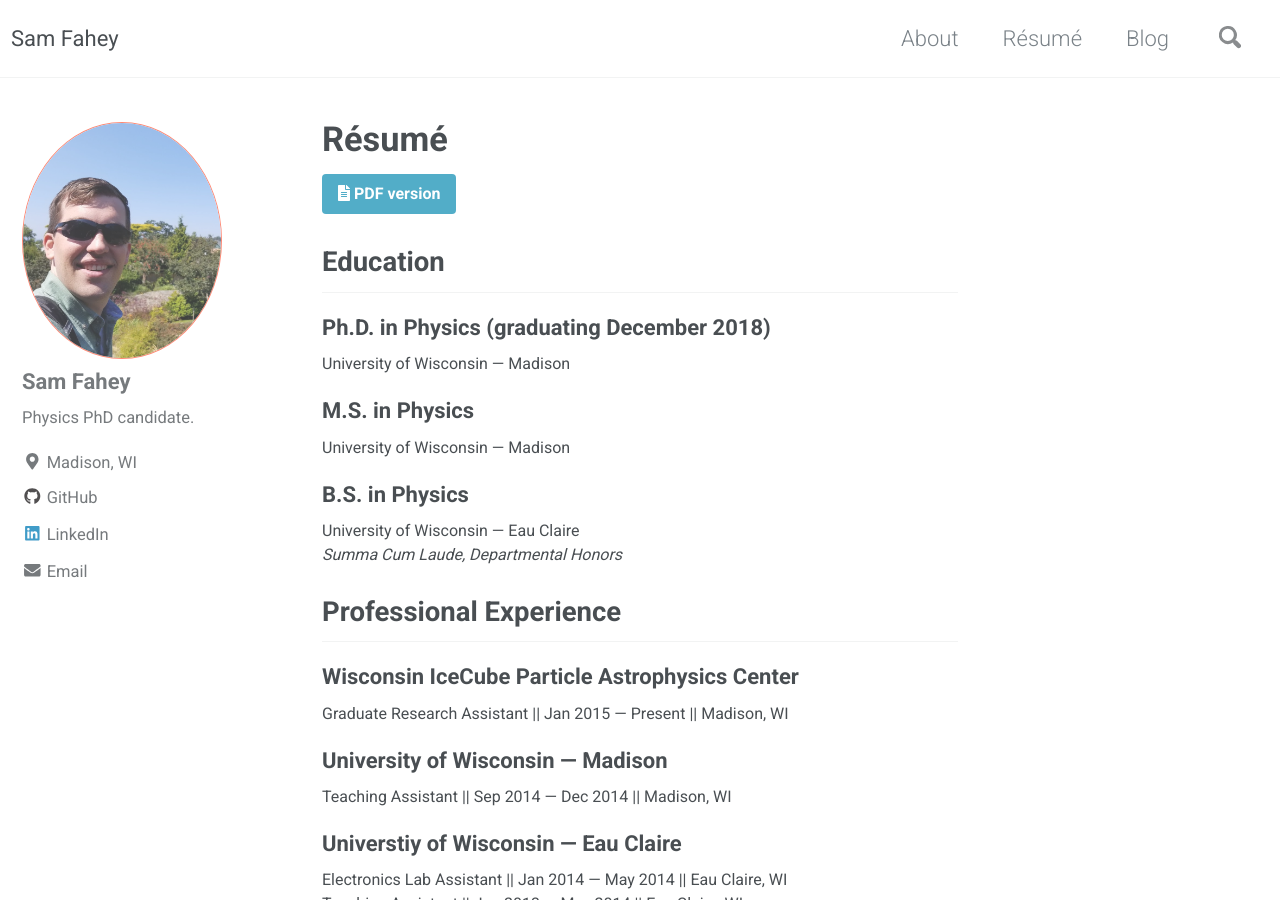
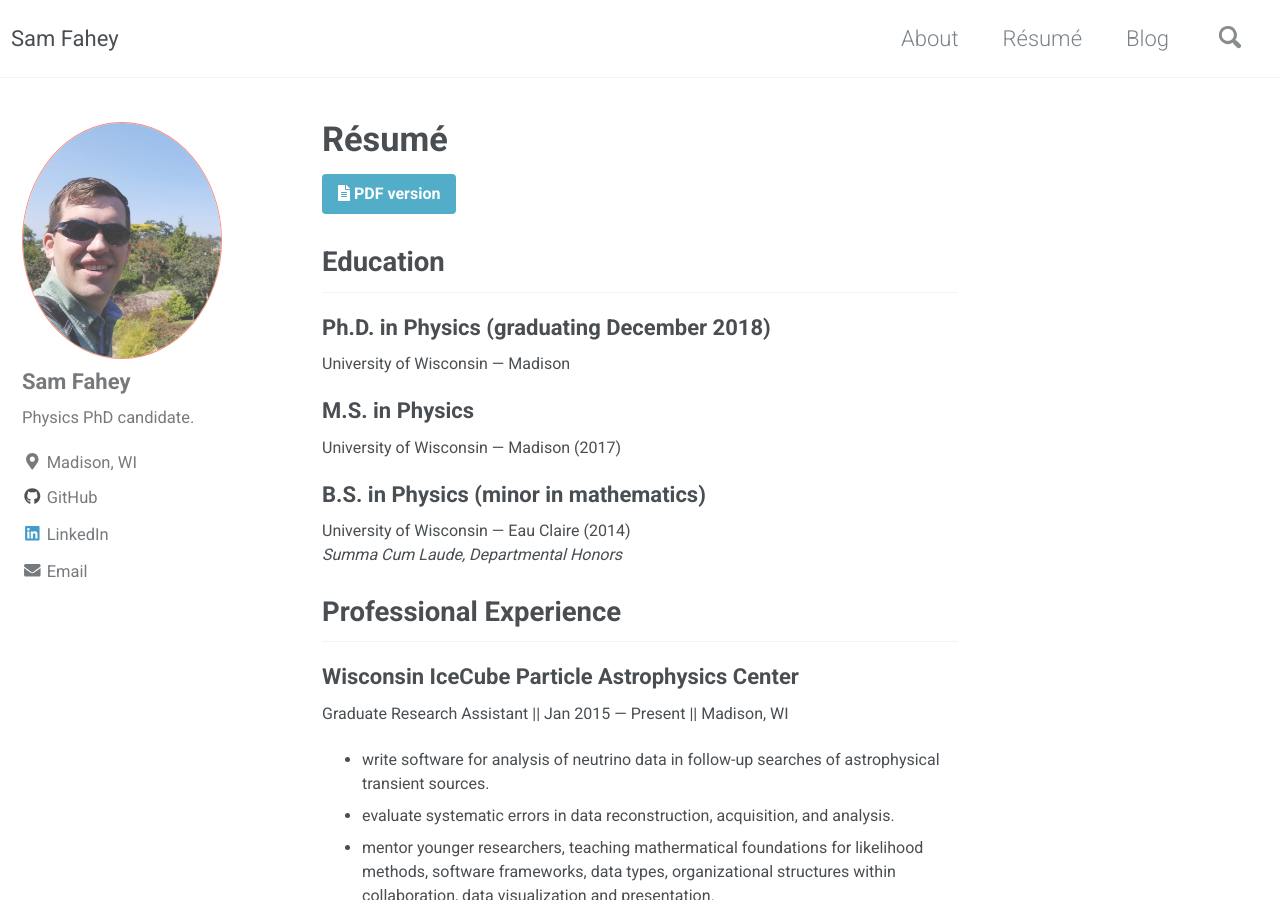
Before and after one commit to sam-fahey/jrbourbeau.github.io, a Jekyll site: the page built from _pages/cv.md, in a window 1280 px wide and 900 px high. Built offline with Jekyll 4.4.1, drawn with Linux system fonts in a browser that asks for light colours; nearby versions of some CDN libraries; some of the changed text lies outside the part shown.

Commit message:
Update cv.md

```diff
--- a/_pages/cv.md
+++ b/_pages/cv.md
@@ -19,16 +19,21 @@ toc_label: "R&eacute;sum&eacute;"
 University of Wisconsin &mdash; Madison<br>
 
 ### M.S. in Physics
-University of Wisconsin &mdash; Madison<br>
+University of Wisconsin &mdash; Madison (2017)<br>
 
-### B.S. in Physics<br>
-University of Wisconsin &mdash; Eau Claire<br>
+### B.S. in Physics (minor in mathematics)<br>
+University of Wisconsin &mdash; Eau Claire (2014)<br>
  *Summa Cum Laude, Departmental Honors*<br>
 
 ## Professional Experience
 
 ### Wisconsin IceCube Particle Astrophysics Center
 Graduate Research Assistant || Jan 2015 &mdash; Present || Madison, WI<br>
+
+* write software for analysis of neutrino data in follow-up searches of astrophysical transient sources.
+* evaluate systematic errors in data reconstruction, acquisition, and analysis.
+* mentor younger researchers, teaching mathermatical foundations for likelihood methods, software frameworks, data types, organizational structures within collaboration, data visualization and presentation.
+* read and analyze newly published research; interpret results and present implications on past results, current developments, and interesting future analyses.
 
 ### University of Wisconsin &mdash; Madison
 Teaching Assistant || Sep 2014 &mdash; Dec 2014 || Madison, WI
```
Also changed, not shown: other parts of _pages/cv.md (+4 -0 lines).
